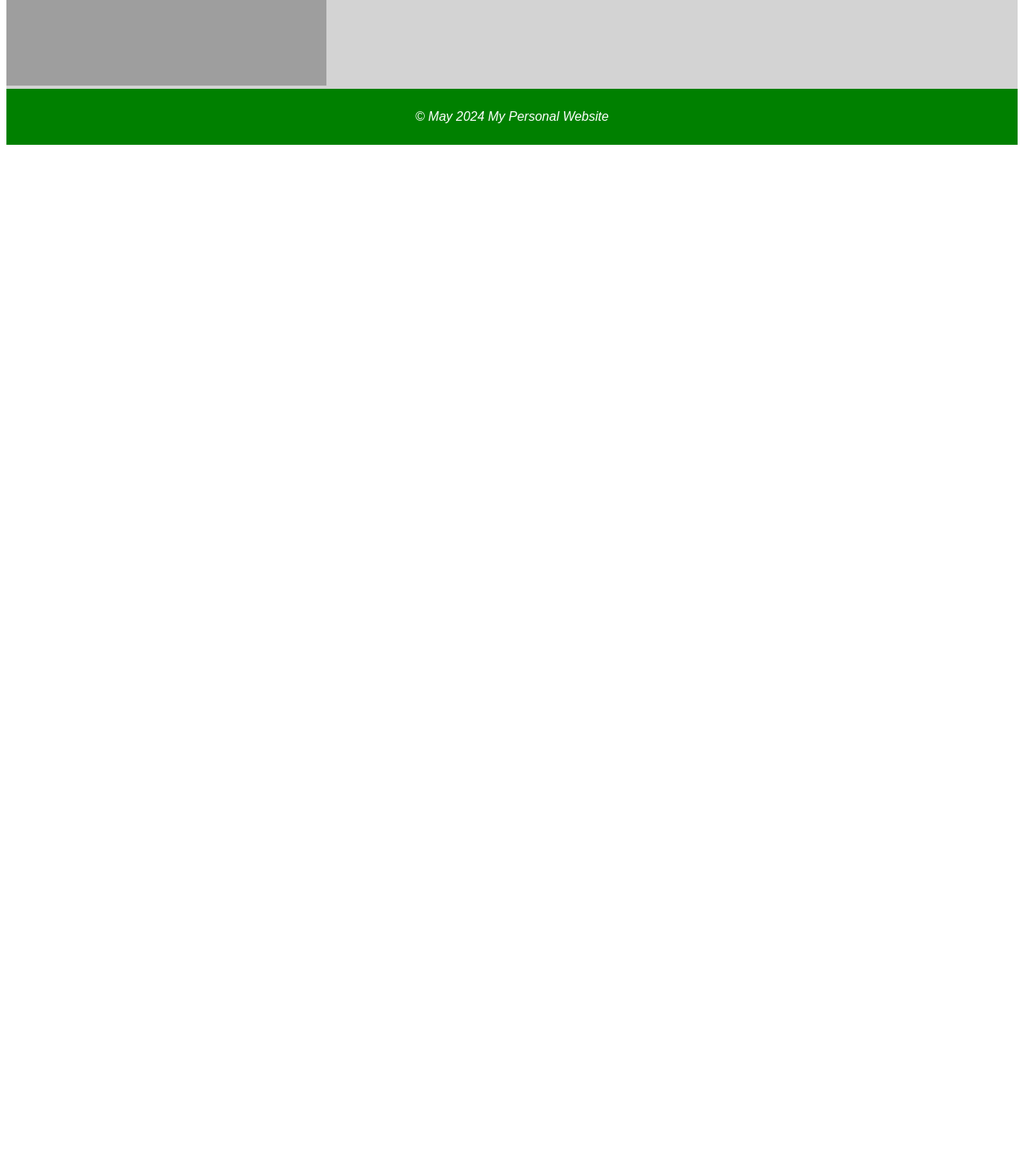
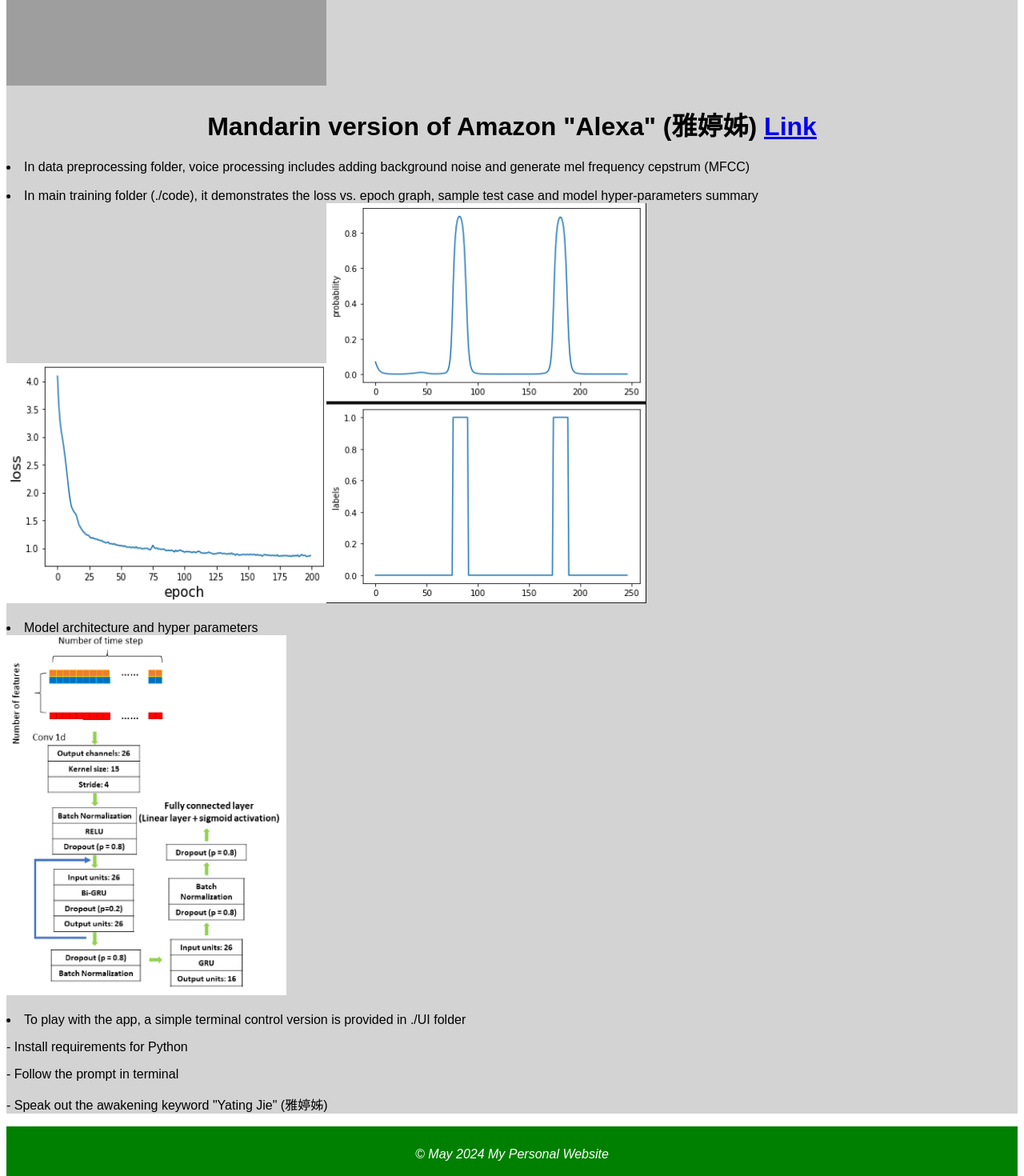
Before and after one commit to BoYuHuang1117/BoYuHuang1117.github.io, a Vue app: page /project in a window 1280 px wide. Shown: the part 440-1910 px from the top of the page at 80% size. Before the commit the page ends 800 px from the top, so only its background shows below. Built offline with nearby package versions, Linux system fonts and the light colour scheme; grey boxes are pictures that could not be loaded.

Commit message:
Add main content in project page

```diff
--- a/src/views/ProjectsView.vue
+++ b/src/views/ProjectsView.vue
@@ -5,6 +5,21 @@
         <li> Play with cursor </li>
 
         <ImageEnlarge src="images/tetris.gif"></ImageEnlarge>
+
+        <h1> Mandarin version of Amazon "Alexa" (雅婷姊) <a href="https://github.com/BoYuHuang1117/Audio-Keyword-Spotting-in-Chinese" target="_blank" rel="noopener noreferrer"> Link </a> </h1>
+        <li> In data preprocessing folder, voice processing includes adding background noise and generate mel frequency cepstrum (MFCC) </li>
+        <br>
+        <li> In main training folder (./code), it demonstrates the loss vs. epoch graph, sample test case and model hyper-parameters summary </li>
+        <ImageEnlarge src="images/loss-vs-epoch.png"></ImageEnlarge>
+        <ImageEnlarge src="images/sample-audio.png" width=400 height=500></ImageEnlarge>
+        <br><br>
+        <li> Model architecture and hyper parameters </li>
+        <ImageEnlarge src="images/model-detail.png" width=350 height=450></ImageEnlarge>
+        <br><br>
+        <li> To play with the app, a simple terminal control version is provided in ./UI folder </li>
+        <p> - Install requirements for Python </p>
+        <p> - Follow the prompt in terminal </p>
+        <p> - Speak out the awakening keyword "Yating Jie" (雅婷姊) </p>
     </main>
 </template>
 
@@ -28,4 +43,7 @@
     text-align: left;
     background-color: lightgrey;
   }
+  h1 {
+    text-align: center;
+  }
 </style>
```
